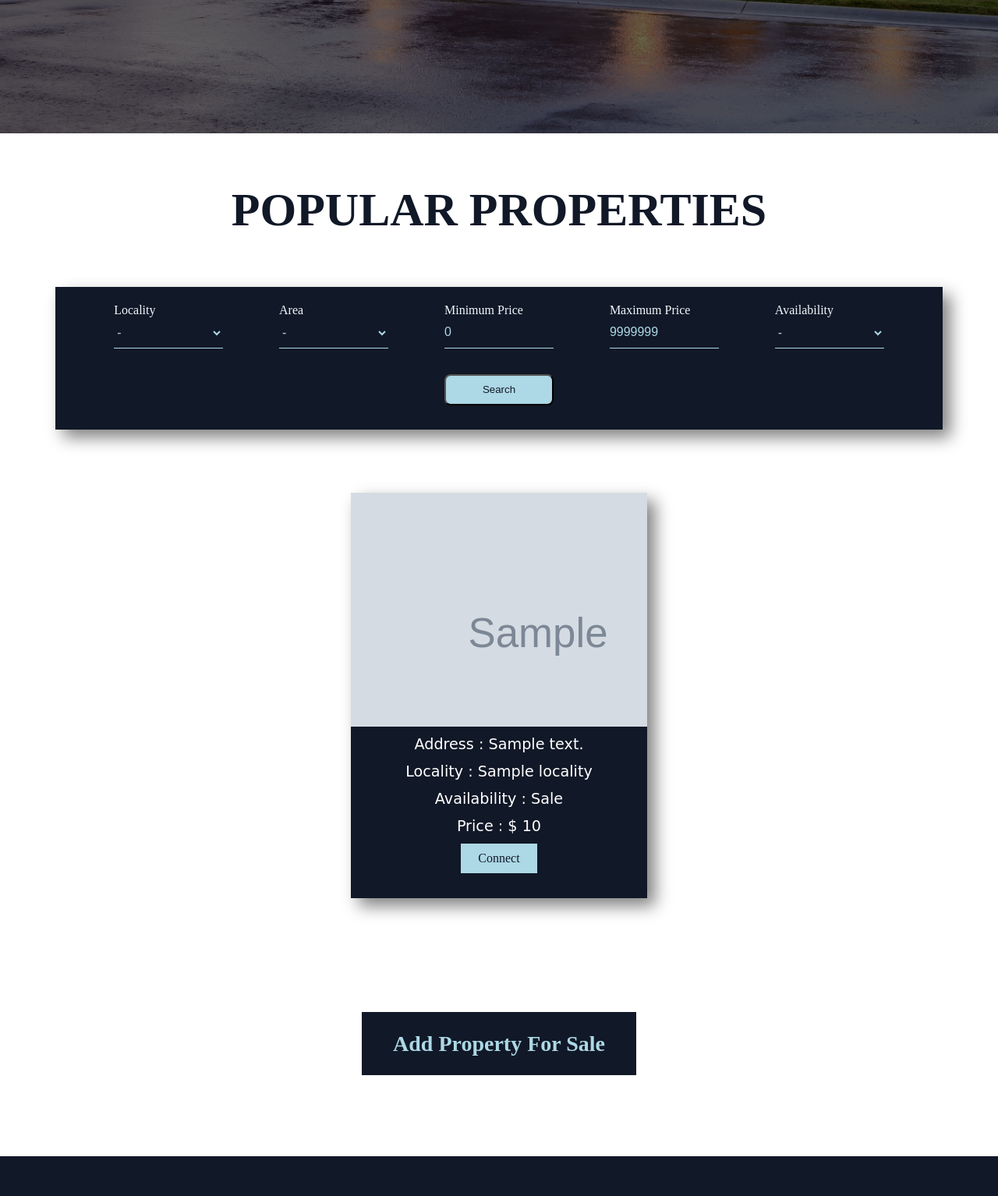
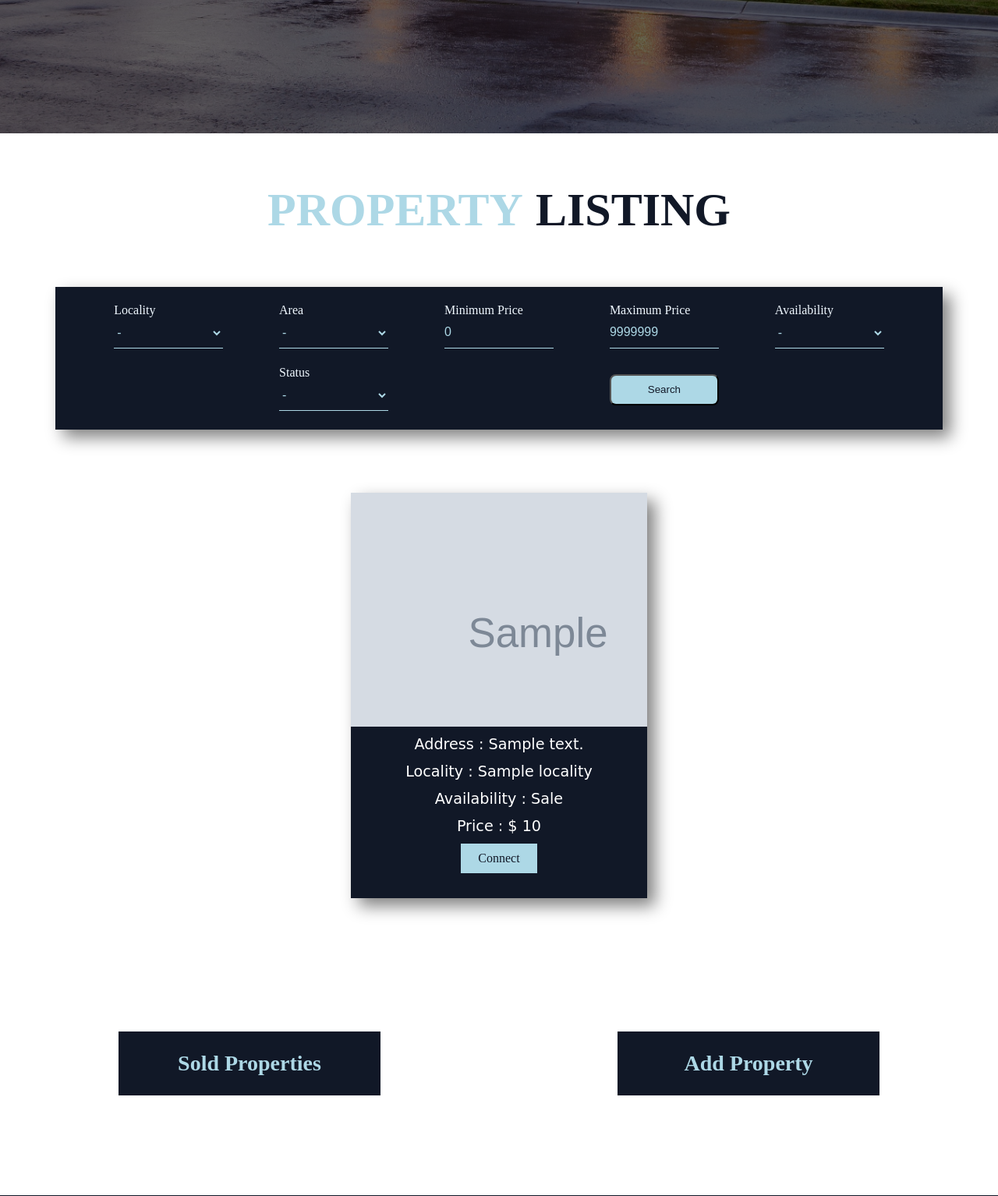
Before and after one commit to anant-357/DBMS_IIITG_Project, a Flask app: template templates/home/index.html in a window 1280 px wide. Shown: the part 789-2323 px from the top of the page at 78% size. Run offline with Flask 3, Linux system fonts and the light colour scheme; the visitor is signed in with stand-in values (Sample User, id 1); tables that the repository leaves empty or names only in its code hold one stand-in row (values such as "Sample post"); the template is opened without the code that fills it: most values are stand-ins (such as "Sample title", 1, 10 or a date in 2020); grey boxes marked "Sample" are stand-in pictures; parts of the project's set-up code (start-up, migrations or seed data) failed here and were passed over.

Commit message:
updated templates

```diff
--- a/templates/admin/sidebar.html
+++ b/templates/admin/sidebar.html
@@ -2,7 +2,9 @@
   <div class="sidebar-header">
     <h3 class="brand">
       <span class="ti-unlink"></span>
-      <span>Nimbus Aurora</span>
+      <span>
+        <a href="{{url_for('home')}}">Nimbus Aurora</a>
+      </span>
     </h3>
     <label for="sidebar-toggle" class="ti-menu-alt"></label>
   </div>
--- a/templates/home/index.html
+++ b/templates/home/index.html
@@ -2,12 +2,17 @@
   <head>
     <meta charset="UTF-8" />
     <meta http-equiv="X-UA-Compatible" content="IE=edge" />
-    <meta name="viewport" content="width= , initial-scale=1.0" />
+    <meta name="viewport" content="width=device-width , initial-scale=1.0" />
     <link
     rel="stylesheet"
     href="{{url_for('static', filename='css/styles.css')}}"
     />
     <title>NIMBUS AURORA</title>
+    <link
+      rel="icon"
+      href="{{url_for('static',filename='images/favicon.ico')}}"
+      type="image/x-icon"
+    />
   </head>
   <body>
     {% include 'home/navbar.html' %}
@@ -26,7 +31,9 @@
     </section>
     <section class="secRight">
       <div class="heading">
-        <h2 class="h1-text-big">POPULAR PROPERTIES</h2>
+        <h2 class="h1-text-big blue">PROPERTY</h2>
+        <p>&emsp;</p>
+        <h2 class="h1-text-big">LISTING</h2>
       </div>
       {%include 'home/search.html'%}
       <div class="properties">
@@ -73,11 +80,9 @@
       </div>
     </section>
     <section class="thirdSection">
-      <div class="sell-property">
+      <a href="{{url_for('sold')}}" class="sold-link"> Sold Properties </a>
       {%if "type" in session.keys() and session["type"] == 'Seller'%}
-        <a class="sell-link" href="{{url_for('addProperty')}}"
-          >Add Property For Sale</a
-        >
+      <a class="sell-link" href="{{url_for('addProperty')}}">Add Property</a>
       {%else%}
       <style>
         .sell-link:hover {
@@ -85,8 +90,6 @@
         }
       </style>
       <a href="#" class="sell-link"> Add Property </a>
-        <!-- <span class="tool-tip">Log in as Seller</span> -->
-      </div>
       {%endif%}
     </section>
 
--- a/templates/home/navbar.html
+++ b/templates/home/navbar.html
@@ -8,7 +8,7 @@
       />
     </div>
     <li>
-      <a href="#Realty">NIMBUS AURORA</a>
+      <a href="{{url_for('home')}}">NIMBUS AURORA</a>
     </li>
   </ul>
   <div class="rightNav">
--- a/templates/home/search.html
+++ b/templates/home/search.html
@@ -3,7 +3,7 @@
     <div class="search-input-box">
       <div class="search-heading">Locality</div>
       <select name="locality" class="search-input">
-        <option value="all">-</option>
+        <option value="-">-</option>
         {%for locality in localities%}
         <option value="{{locality[0]}}">{{locality[0]}}</option>
         {%endfor%}
@@ -13,7 +13,7 @@
     <div class="search-input-box">
       <div class="search-heading">Area</div>
       <select name="area" class="search-input">
-        <option value="all">-</option>
+        <option value="-">-</option>
         {%for area_index in range(areas|length)%} {%if not loop.last%}
         <option value="{{areas[area_index]}}-{{areas[area_index+1]}}">
           {{areas[area_index]}}-{{areas[area_index+1]}}
@@ -48,11 +48,19 @@
     <div class="search-input-box">
       <div class="search-heading">Availability</div>
 
-      <select name="Availability" class="search-input">
-        <option value="all">-</option>
+      <select name="availability" class="search-input">
+        <option value="-">-</option>
         <option value="rent">Rent</option>
         <option value="sale">Sale</option>
+      </select>
+    </div>
+    <div class="search-input-box">
+      <div class="search-heading">Status</div>
+
+      <select name="availability" class="search-input">
+        <option value="-">-</option>
         <option value="sold">Sold</option>
+        <option value="available">Available</option>
       </select>
     </div>
     <input type="submit" value="Search" class="search-button" />
--- a/templates/home/wrapper.html
+++ b/templates/home/wrapper.html
@@ -1,4 +1,8 @@
+{%if 'username' in session.keys()%}
 <div class="wrapper">
+  {%else%}
+  <div class="wrapper active-popup">
+    {%endif%}
     <span class="icon-close">
       <ion-icon name="close"></ion-icon>
     </span>
@@ -102,3 +106,4 @@
       </form>
     </div>
   </div>
+</div>
```
Also changed, not shown: templates/home/aboutUs.html (+8 -3 lines). Lines whose indentation alone changed are shown as unchanged.
